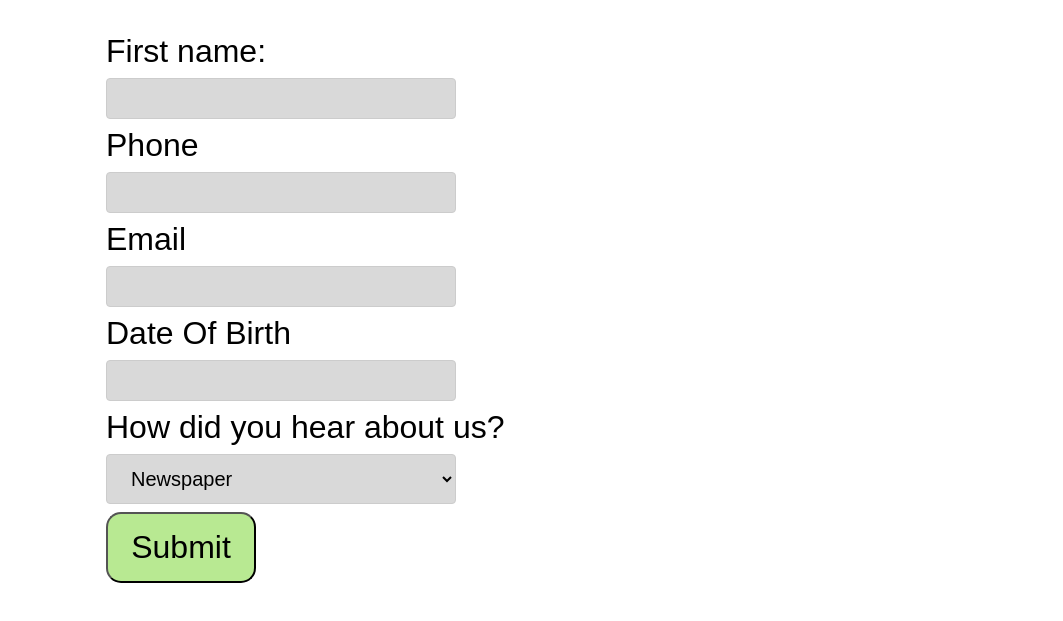
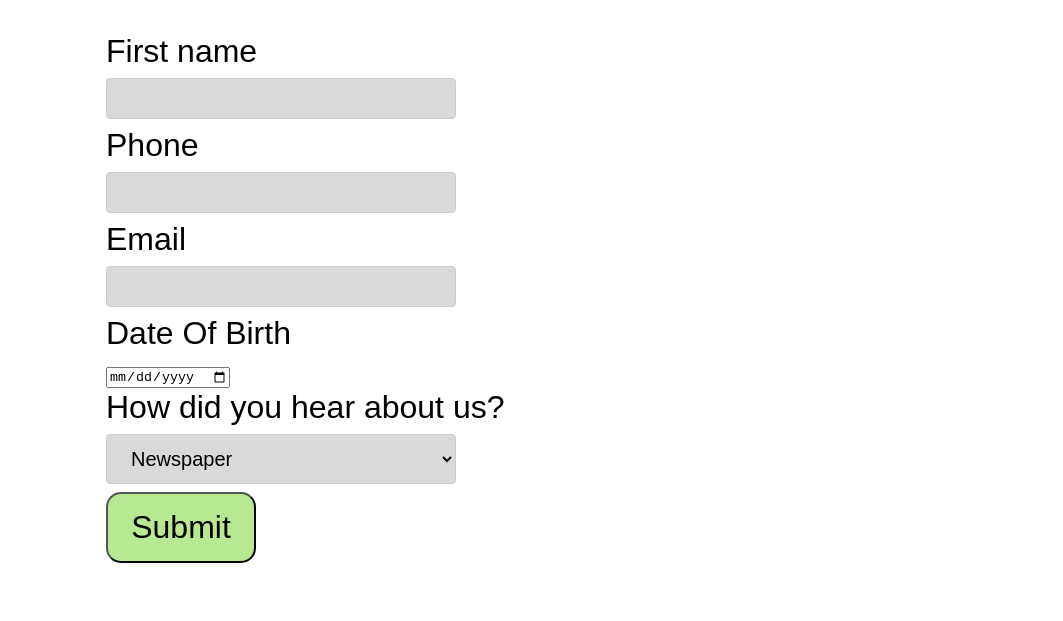
Before and after one commit to objectgraph/riya-web-sandbox, a plain HTML site: page inquiry.html in a window 1280 px wide. Shown: the part 127-748 px from the top of the page, without its empty margins (108-1171 px from the left). Drawn offline with Linux system fonts and the light colour scheme.

Commit message:
Changed date picker and removed colon

```diff
--- a/inquiry.html
+++ b/inquiry.html
@@ -58,7 +58,7 @@
     <h1>Summer Camp 2022</h1>
     <br /><br />
     <form>
-      <label for="fname">First name:</label><br />
+      <label for="fname">First name</label><br />
       <input type="text" id="fname" name="fname" /><br />
 
       <label for="phone">Phone</label><br />
@@ -68,7 +68,7 @@
       <label for="dob">Date Of Birth</label><br />
       <!-- This can't be a text field, needs to be date-->
 
-      <input type="text" id="dob" name="dob" /><br />
+      <input type="date" id="dob" name="dob" /><br />
     </form>
     <form action="/action_page.php">
       <label for="how">How did you hear about us?</label><br />
```
